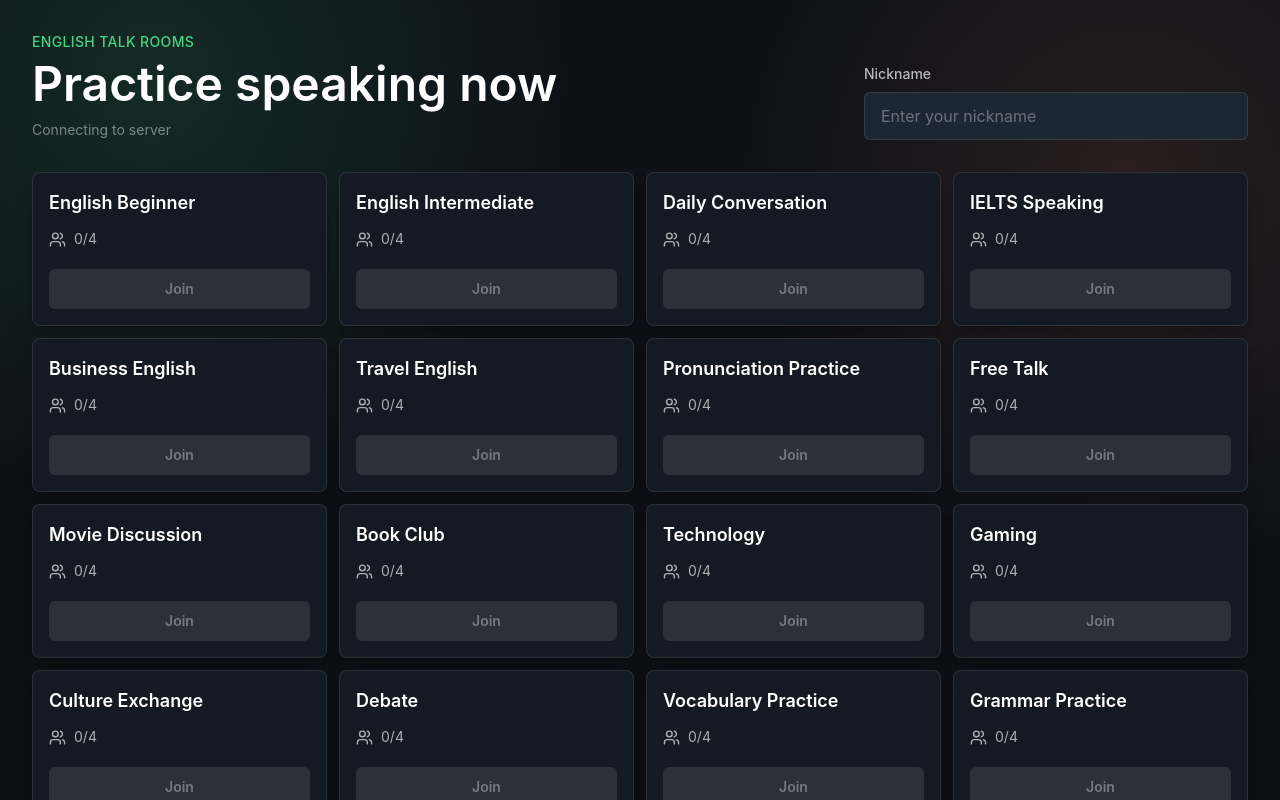
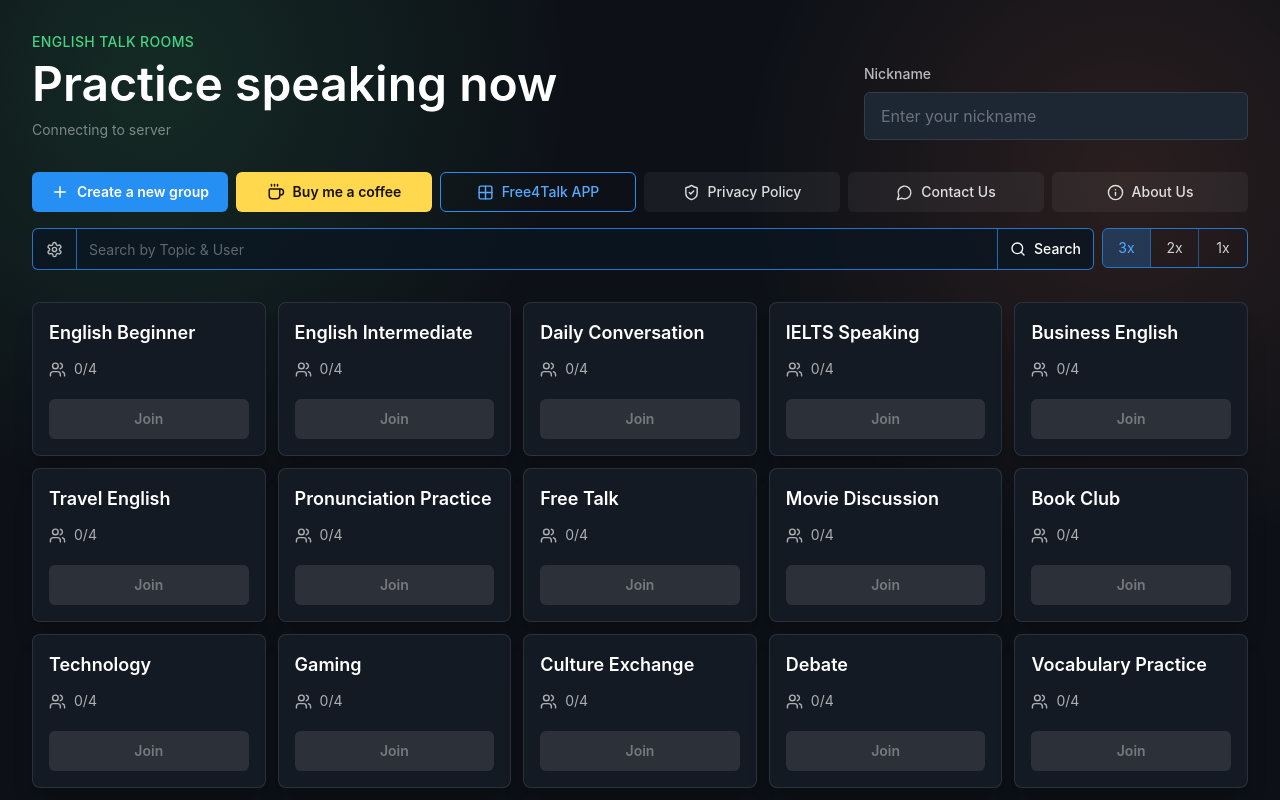
Before and after one commit to kimmanhcuong96/talk_room, a React (Vite) app in the folder frontend/: page / in a window 1280 px wide. Shown: the top 800 px of the page. Built offline with nearby package versions, Linux system fonts and the light colour scheme; no server answers.

Commit message:
add feature: - add app bar - add access approval page before joining room - update chat room to scroll to newest automatically when sending or receiving new message

```diff
--- a/frontend/src/App.tsx
+++ b/frontend/src/App.tsx
@@ -1,8 +1,10 @@
 import { useCallback, useEffect, useMemo, useState } from "react";
 import { HomePage } from "./components/HomePage";
+import { RoomAccessPage } from "./components/RoomAccessPage";
 import { RoomPage } from "./components/RoomPage";
 import { useRooms } from "./hooks/useRooms";
 import { useSocket } from "./hooks/useSocket";
+import { getRoomIdFromPath, roomPath } from "./lib/routes";
 
 const NICKNAME_STORAGE_KEY = "english-talk-rooms:nickname";
 
@@ -15,14 +17,28 @@ export function App() {
   const { socket, isConnected, connectionError } = useSocket();
   const rooms = useRooms(socket);
   const [nickname, setNickname] = useState(() => localStorage.getItem(NICKNAME_STORAGE_KEY) ?? "");
+  const [routeRoomId, setRouteRoomId] = useState(() => getRoomIdFromPath());
   const [activeRoom, setActiveRoom] = useState<ActiveRoom | null>(null);
   const [pendingJoin, setPendingJoin] = useState<ActiveRoom | null>(null);
   const [error, setError] = useState<string | null>(null);
 
-  const selectedRoom = useMemo(
-    () => (activeRoom ? rooms.find((room) => room.id === activeRoom.roomId) : undefined),
-    [activeRoom, rooms]
-  );
+  const routeRoom = useMemo(() => (routeRoomId ? rooms.find((room) => room.id === routeRoomId) : undefined), [rooms, routeRoomId]);
+  const selectedRoom = useMemo(() => (activeRoom ? rooms.find((room) => room.id === activeRoom.roomId) : undefined), [activeRoom, rooms]);
+
+  useEffect(() => {
+    const handlePopState = () => {
+      const nextRoomId = getRoomIdFromPath();
+      setRouteRoomId(nextRoomId);
+      setActiveRoom(null);
+      setPendingJoin(null);
+      socket.emit("leave-room");
+    };
+
+    window.addEventListener("popstate", handlePopState);
+    return () => {
+      window.removeEventListener("popstate", handlePopState);
+    };
+  }, [socket]);
 
   const joinRoom = useCallback(
     (roomId: string, cleanNickname: string) => {
@@ -45,12 +61,16 @@ export function App() {
     const handleRoomFull = () => {
       setPendingJoin(null);
       setActiveRoom(null);
+      setRouteRoomId(null);
+      window.history.pushState({}, "", "/");
       setError("That room is full. Please choose another room.");
     };
 
     const handleJoinError = (message: string) => {
       setPendingJoin(null);
       setActiveRoom(null);
+      setRouteRoomId(null);
+      window.history.pushState({}, "", "/");
       setError(message);
     };
 
@@ -70,15 +90,34 @@ export function App() {
       return;
     }
 
+    localStorage.setItem(NICKNAME_STORAGE_KEY, cleanNickname);
+    setError(null);
+    setActiveRoom(null);
+    setPendingJoin(null);
+    setRouteRoomId(roomId);
+    window.history.pushState({}, "", roomPath(roomId));
+  };
+
+  const handleReadyAccess = () => {
+    if (!routeRoomId) {
+      return;
+    }
+
+    const cleanNickname = nickname.trim();
+    if (!cleanNickname) {
+      setError("Please enter a nickname.");
+      return;
+    }
+
     if (!isConnected) {
       localStorage.setItem(NICKNAME_STORAGE_KEY, cleanNickname);
-      setPendingJoin({ roomId, nickname: cleanNickname });
+      setPendingJoin({ roomId: routeRoomId, nickname: cleanNickname });
       setError("Connecting to the server...");
       socket.connect();
       return;
     }
 
-    joinRoom(roomId, cleanNickname);
+    joinRoom(routeRoomId, cleanNickname);
   };
 
   const handleNicknameChange = (nextNickname: string) => {
@@ -89,6 +128,9 @@ export function App() {
   const handleLeave = () => {
     socket.emit("leave-room");
     setActiveRoom(null);
+    setPendingJoin(null);
+    setRouteRoomId(null);
+    window.history.pushState({}, "", "/");
   };
 
   if (activeRoom && selectedRoom) {
@@ -104,6 +146,20 @@ export function App() {
     );
   }
 
+  if (routeRoomId && routeRoom) {
+    return (
+      <RoomAccessPage
+        room={routeRoom}
+        nickname={nickname}
+        isConnected={isConnected}
+        error={error ?? connectionError}
+        onNicknameChange={handleNicknameChange}
+        onReady={handleReadyAccess}
+        onBack={handleLeave}
+      />
+    );
+  }
+
   return (
     <HomePage
       rooms={rooms}
--- a/frontend/src/components/HomePage.tsx
+++ b/frontend/src/components/HomePage.tsx
@@ -1,4 +1,5 @@
-import { Users } from "lucide-react";
+import { Coffee, Grid2X2, Info, MessageCircle, Plus, Search, Settings, ShieldCheck, Users } from "lucide-react";
+import { useMemo, useState } from "react";
 import type { RoomSummary } from "../types/realtime";
 
 type HomePageProps = {
@@ -10,7 +11,27 @@ type HomePageProps = {
   onJoin: (roomId: string) => void;
 };
 
+type RoomDensity = "3x" | "2x" | "1x";
+
+const densityGridClass: Record<RoomDensity, string> = {
+  "3x": "sm:grid-cols-2 lg:grid-cols-4 xl:grid-cols-5",
+  "2x": "sm:grid-cols-2 lg:grid-cols-3",
+  "1x": "grid-cols-1"
+};
+
 export function HomePage({ rooms, nickname, isConnected, error, onNicknameChange, onJoin }: HomePageProps) {
+  const [searchQuery, setSearchQuery] = useState("");
+  const [density, setDensity] = useState<RoomDensity>("3x");
+
+  const filteredRooms = useMemo(() => {
+    const query = searchQuery.trim().toLowerCase();
+    if (!query) {
+      return rooms;
+    }
+
+    return rooms.filter((room) => room.name.toLowerCase().includes(query));
+  }, [rooms, searchQuery]);
+
   return (
     <main className="mx-auto flex min-h-screen w-full max-w-7xl flex-col gap-8 px-4 py-8 sm:px-6 lg:px-8">
       <header className="flex flex-col gap-4 sm:flex-row sm:items-end sm:justify-between">
@@ -36,10 +57,98 @@ export function HomePage({ rooms, nickname, isConnected, error, onNicknameChange
         </div>
       </header>
 
+      <section className="flex flex-col gap-4">
+        <div className="grid gap-2 sm:grid-cols-2 lg:grid-cols-6">
+          <button
+            type="button"
+            className="inline-flex h-10 items-center justify-center gap-2 rounded-md bg-[#258ff4] px-4 text-sm font-semibold text-white transition hover:bg-[#1d7edb]"
+          >
+            <Plus size={18} />
+            Create a new group
+          </button>
+          <button
+            type="button"
+            className="inline-flex h-10 items-center justify-center gap-2 rounded-md bg-[#ffd84d] px-4 text-sm font-semibold text-[#171100] transition hover:bg-[#f0c930]"
+          >
+            <Coffee size={18} />
+            Buy me a coffee
+          </button>
+          <button
+            type="button"
+            className="inline-flex h-10 items-center justify-center gap-2 rounded-md border border-[#258ff4] bg-transparent px-4 text-sm font-medium text-[#55aaff] transition hover:bg-[#258ff4]/10"
+          >
+            <Grid2X2 size={17} />
+            Free4Talk APP
+          </button>
+          <button
+            type="button"
+            className="inline-flex h-10 items-center justify-center gap-2 rounded-md bg-white/5 px-4 text-sm font-medium text-white/85 transition hover:bg-white/10"
+          >
+            <ShieldCheck size={17} />
+            Privacy Policy
+          </button>
+          <button
+            type="button"
+            className="inline-flex h-10 items-center justify-center gap-2 rounded-md bg-white/5 px-4 text-sm font-medium text-white/85 transition hover:bg-white/10"
+          >
+            <MessageCircle size={17} />
+            Contact Us
+          </button>
+          <button
+            type="button"
+            className="inline-flex h-10 items-center justify-center gap-2 rounded-md bg-white/5 px-4 text-sm font-medium text-white/85 transition hover:bg-white/10"
+          >
+            <Info size={17} />
+            About Us
+          </button>
+        </div>
+
+        <div className="flex flex-col gap-2 sm:flex-row">
+          <div className="flex min-w-0 flex-1 rounded-md border border-[#258ff4]/80 bg-[#0b1622]/80">
+            <button
+              aria-label="Search settings"
+              title="Search settings"
+              type="button"
+              className="grid h-10 w-11 shrink-0 place-items-center border-r border-[#258ff4]/70 text-white/70"
+            >
+              <Settings size={17} />
+            </button>
+            <input
+              value={searchQuery}
+              onChange={(event) => setSearchQuery(event.target.value)}
+              placeholder="Search by Topic & User"
+              className="h-10 min-w-0 flex-1 bg-transparent px-3 text-sm text-white outline-none placeholder:text-white/35"
+            />
+            <button
+              type="button"
+              className="inline-flex h-10 w-24 shrink-0 items-center justify-center gap-2 border-l border-[#258ff4]/70 text-sm font-medium text-white transition hover:bg-[#258ff4]/10"
+            >
+              <Search size={16} />
+              Search
+            </button>
+          </div>
+
+          <div className="grid h-10 grid-cols-3 overflow-hidden rounded-md border border-[#258ff4]/80">
+            {(["3x", "2x", "1x"] as const).map((option) => (
+              <button
+                key={option}
+                type="button"
+                onClick={() => setDensity(option)}
+                className={`w-12 border-r border-[#258ff4]/50 text-sm last:border-r-0 ${
+                  density === option ? "bg-[#258ff4]/25 text-[#55aaff]" : "bg-transparent text-white/80 hover:bg-white/5"
+                }`}
+              >
+                {option}
+              </button>
+            ))}
+          </div>
+        </div>
+      </section>
+
       {error ? <div className="rounded-md border border-coral/40 bg-coral/15 px-4 py-3 text-coral">{error}</div> : null}
 
-      <section className="grid gap-3 sm:grid-cols-2 lg:grid-cols-4">
-        {rooms.map((room) => {
+      <section className={`grid gap-3 ${densityGridClass[density]}`}>
+        {filteredRooms.map((room) => {
           const isFull = room.users >= room.capacity;
           const disabled = !nickname.trim() || isFull;
 
--- /dev/null
+++ b/frontend/src/components/RoomAccessPage.tsx
@@ -0,0 +1,75 @@
+import { ArrowLeft, DoorOpen, Users } from "lucide-react";
+import type { RoomSummary } from "../types/realtime";
+
+type RoomAccessPageProps = {
+  room: RoomSummary;
+  nickname: string;
+  isConnected: boolean;
+  error: string | null;
+  onNicknameChange: (nickname: string) => void;
+  onReady: () => void;
+  onBack: () => void;
+};
+
+export function RoomAccessPage({
+  room,
+  nickname,
+  isConnected,
+  error,
+  onNicknameChange,
+  onReady,
+  onBack
+}: RoomAccessPageProps) {
+  const isFull = room.users >= room.capacity;
+  const disabled = !nickname.trim() || isFull;
+
+  return (
+    <main className="grid min-h-screen place-items-center px-4 py-8 text-white">
+      <section className="w-full max-w-xl rounded-lg border border-white/10 bg-panel p-5 shadow-2xl shadow-black/30">
+        <button
+          type="button"
+          onClick={onBack}
+          className="inline-flex h-10 items-center gap-2 rounded-md border border-white/10 bg-white/5 px-3 text-sm text-white/75 transition hover:bg-white/10"
+        >
+          <ArrowLeft size={17} />
+          Back to rooms
+        </button>
+
+        <div className="mt-6">
+          <p className="text-sm font-medium uppercase tracking-wide text-mint">Ready access</p>
+          <h1 className="mt-2 text-3xl font-semibold text-white">{room.name}</h1>
+          <div className="mt-3 flex items-center gap-2 text-sm text-white/60">
+            <Users size={17} />
+            <span>
+              {room.users}/{room.capacity} speakers
+            </span>
+          </div>
+        </div>
+
+        <label className="mt-6 block text-sm font-medium text-white/70" htmlFor="ready-nickname">
+          Nickname
+        </label>
+        <input
+          id="ready-nickname"
+          maxLength={32}
+          value={nickname}
+          onChange={(event) => onNicknameChange(event.target.value)}
+          placeholder="Enter your nickname"
+          className="mt-2 h-12 w-full rounded-md border border-white/10 bg-field px-4 text-white outline-none transition placeholder:text-white/35 focus:border-mint"
+        />
+
+        {error ? <div className="mt-4 rounded-md border border-coral/40 bg-coral/15 px-4 py-3 text-sm text-coral">{error}</div> : null}
+
+        <button
+          type="button"
+          disabled={disabled}
+          onClick={onReady}
+          className="mt-5 inline-flex h-12 w-full items-center justify-center gap-2 rounded-md bg-mint px-4 text-sm font-semibold text-ink transition hover:bg-mint/90 disabled:cursor-not-allowed disabled:bg-white/10 disabled:text-white/35"
+        >
+          <DoorOpen size={19} />
+          {isFull ? "Room is full" : isConnected ? "Ready access" : "Connect and access"}
+        </button>
+      </section>
+    </main>
+  );
+}
--- /dev/null
+++ b/frontend/src/lib/routes.ts
@@ -0,0 +1,8 @@
+export function getRoomIdFromPath(pathname = window.location.pathname) {
+  const match = pathname.match(/^\/room\/([^/]+)$/);
+  return match?.[1] ?? null;
+}
+
+export function roomPath(roomId: string) {
+  return `/room/${roomId}`;
+}
```
Also changed, not shown: frontend/src/components/ChatPanel.tsx (+15 -2 lines), frontend/vercel.json (added).
